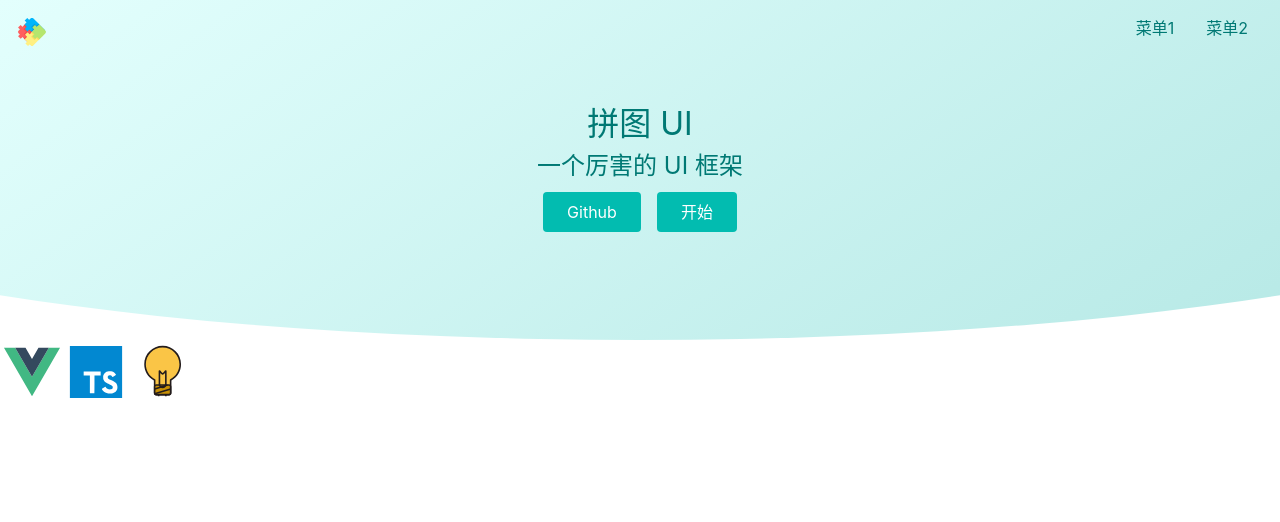
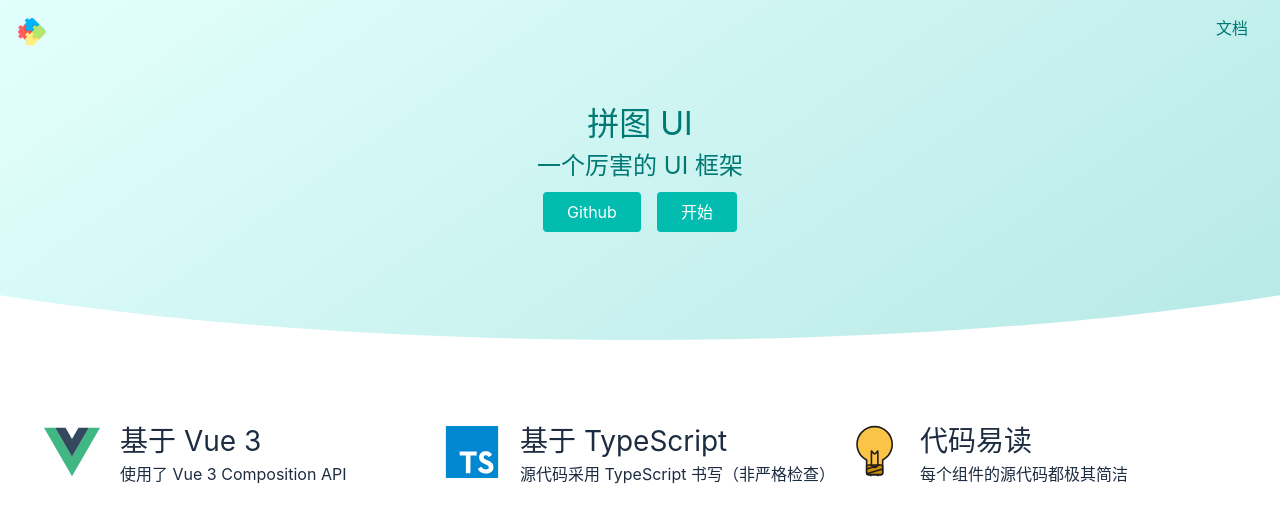
Before and after one commit to kakmsaikou/jigsaw-ui, a Vue app: page / in a window 1280 px wide. Shown: the top 522 px of the page. Built offline with nearby package versions, Linux system fonts and the light colour scheme.

Commit message:
更新切换按钮样式

```diff
--- a/src/components/TopNav.vue
+++ b/src/components/TopNav.vue
@@ -6,10 +6,13 @@
       </svg>
     </div>
     <ul class="menu">
-      <li>菜单1</li>
-      <li>菜单2</li>
+      <li>
+        <router-link to="/doc">文档</router-link>
+      </li>
     </ul>
-    <button class="toggleAside" @click="toggleMenu"></button>
+    <svg v-if="toggleMenuButtonVisible" class="toggleAside" @click="toggleMenu">
+      <use xlink:href='#icon-menu'></use>
+    </svg>
   </div>
 </template>
 
@@ -17,6 +20,13 @@
   import {inject, Ref} from 'vue';
 
   export default {
+    props: {
+      toggleMenuButtonVisible: {
+        type: Boolean,
+        default: false
+      }
+    },
+
     setup() {
       const asideVisible = inject<Ref<boolean>>('asideVisible');
       const toggleMenu = () => {
@@ -63,14 +73,14 @@
     }
 
     > .toggleAside {
-      width: 24px;
-      height: 24px;
-      background: red;
+      width: 32px;
+      height: 32px;
       position: absolute;
       left: 16px;
       top: 50%;
       transform: translateY(-50%);
       display: none;
+      background: fade-out(black, 0.9);
     }
 
     @media (max-width: 500px) {
--- a/src/views/Doc.vue
+++ b/src/views/Doc.vue
@@ -1,6 +1,6 @@
 <template>
   <div class="layout">
-    <TopNav class="nav"/>
+    <TopNav class="nav" toggleMenuButtonVisible/>
     <div class="content">
       <aside v-if="asideVisible">
         <h2>组件列表</h2>
--- a/src/views/Home.vue
+++ b/src/views/Home.vue
@@ -12,16 +12,31 @@
       </div>
     </div>
     <div class="features">
+      <ul>
+        <li>
           <svg class="icon">
             <use xlink:href="#icon-vue"></use>
           </svg>
+          <h3>基于 Vue 3</h3>
+          <p>使用了 Vue 3 Composition API</p>
+        </li>
+        <li>
           <svg class="icon">
             <use xlink:href="#icon-ts"></use>
           </svg>
+          <h3>基于 TypeScript </h3>
+          <p>源代码采用 TypeScript 书写（非严格检查）</p>
+        </li>
+        <li>
           <svg class="icon">
             <use xlink:href="#icon-light"></use>
           </svg>
+          <h3>代码易读</h3>
+          <p>每个组件的源代码都极其简洁</p>
+        </li>
+      </ul>
     </div>
+
   </div>
 
 </template>
@@ -44,11 +59,55 @@
     clip-path: ellipse(80% 60% at 50% 40%);
   }
 
-  .features{
-    > svg{
+  .features {
+    margin: 64px auto;
+    width: 400px;
+    @media(min-width: 800px) {
+      width: 800px;
+    }
+
+    @media(min-width: 1200px) {
+      width: 1200px;
+    }
+
+    > ul {
+      display: flex;
+      flex-wrap: wrap;
+
+      > li {
+        width: 400px;
+        margin: 16px 0;
+        display: grid;
+        justify-content: start;
+        align-content: space-between;
+        grid-template-areas:
+      "icon title"
+      "icon text";
+
+        grid-template-columns: 80px auto;
+        grid-template-rows: 1fr auto;
+
+        > svg {
+          grid-area: icon;
           width: 64px;
           height: 64px;
         }
+
+        > h3 {
+          grid-area: title;
+          font-size: 28px
+        }
+
+        > p {
+          grid-area: text
+        }
+
+      }
+
+
+    }
+
+
   }
 
   .banner {
```
Also changed, not shown: src/assets/iconfont.js. Lines whose indentation alone changed are shown as unchanged.
